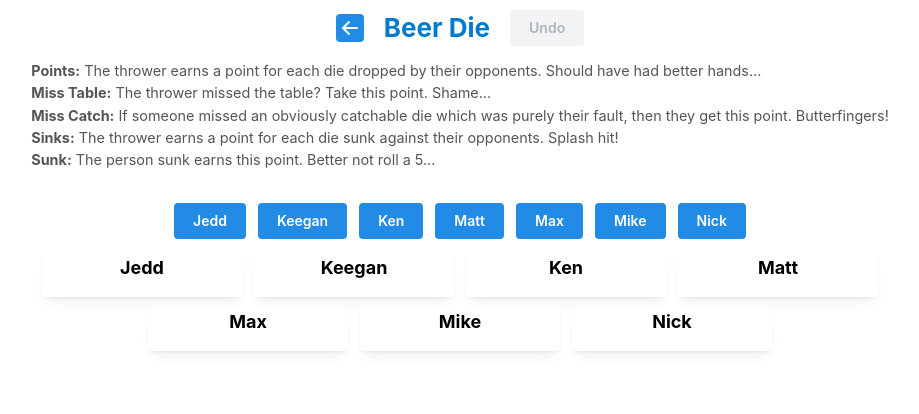
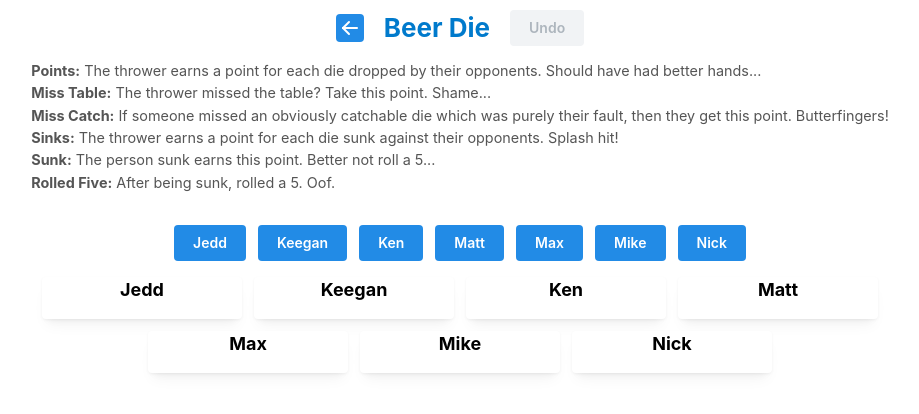
Before and after one commit to KeeganW/party-scoring, a React (Vite) app: page /#/beer_die in a window 1280 px wide. Shown: the top 414 px of the page, without its empty margins (180-1099 px from the left). Built offline with nearby package versions, Linux system fonts and the light colour scheme; no server answers.

Commit message:
Adding rolled 5.

```diff
--- a/src/pages/BeerDie.tsx
+++ b/src/pages/BeerDie.tsx
@@ -35,13 +35,14 @@ export const BeerDie = () => {
       <GenericScoreCardItem enableMinus={!!params.get('minus')} webSocket={webSocket} player={player} action={'missCatchDie'} scores={scores} setHistory={setHistory} setScores={setScores} />,
       <GenericScoreCardItem enableMinus={!!params.get('minus')} webSocket={webSocket} player={player} action={'sinksDie'} scores={scores} setHistory={setHistory} setScores={setScores} />,
       <GenericScoreCardItem enableMinus={!!params.get('minus')} webSocket={webSocket} player={player} action={'sunkDie'} scores={scores} setHistory={setHistory} setScores={setScores} />,
+      <GenericScoreCardItem enableMinus={!!params.get('minus')} webSocket={webSocket} player={player} action={'rolledFiveDie'} scores={scores} setHistory={setHistory} setScores={setScores} />,
     ];
   };
 
   const undoDisabled = !history;
 
-  const { pointsDie, missDie, missCatchDie, sinksDie, sunkDie } = DESCRIPTIONS;
-  const descriptions = { pointsDie, missDie, missCatchDie, sinksDie, sunkDie };
+  const { pointsDie, missDie, missCatchDie, sinksDie, sunkDie, rolledFiveDie } = DESCRIPTIONS;
+  const descriptions = { pointsDie, missDie, missCatchDie, sinksDie, sunkDie, rolledFiveDie };
 
   return (
     <Page title={title} players={players} actions={actions} descriptions={descriptions} undoAction={() => { handleUndo(history, setHistory, setScores, webSocket); }} undoDisabled={undoDisabled} />
--- a/src/pages/Snappa.tsx
+++ b/src/pages/Snappa.tsx
@@ -35,13 +35,14 @@ export const Snappa = () => {
       <GenericScoreCardItem enableMinus={!!params.get('minus')} webSocket={webSocket} player={player} action={'missCatch'} scores={scores} setHistory={setHistory} setScores={setScores} />,
       <GenericScoreCardItem enableMinus={!!params.get('minus')} webSocket={webSocket} player={player} action={'sinks'} scores={scores} setHistory={setHistory} setScores={setScores} />,
       <GenericScoreCardItem enableMinus={!!params.get('minus')} webSocket={webSocket} player={player} action={'sunk'} scores={scores} setHistory={setHistory} setScores={setScores} />,
+      <GenericScoreCardItem enableMinus={!!params.get('minus')} webSocket={webSocket} player={player} action={'rolledFive'} scores={scores} setHistory={setHistory} setScores={setScores} />,
     ];
   };
 
   const undoDisabled = !history;
 
-  const { points, miss, missCatch, sinks, sunk } = DESCRIPTIONS;
-  const descriptions = { points, miss, missCatch, sinks, sunk };
+  const { points, miss, missCatch, sinks, sunk, rolledFive } = DESCRIPTIONS;
+  const descriptions = { points, miss, missCatch, sinks, sunk, rolledFive };
 
   return (
     <Page title={title} players={players} actions={actions} descriptions={descriptions} undoAction={() => { handleUndo(history, setHistory, setScores, webSocket); }} undoDisabled={undoDisabled} />
--- a/src/utils/constants.tsx
+++ b/src/utils/constants.tsx
@@ -21,6 +21,7 @@ export const DESCRIPTIONS: Descriptions = {
   'missCatchDie': { game: 'Beer Die', title: 'Miss Catch', text: 'If someone missed an obviously catchable die which was purely their fault, then they get this point. Butterfingers!' },
   'sinksDie': { game: 'Beer Die', title: 'Sinks', text: 'The thrower earns a point for each die sunk against their opponents. Splash hit!' },
   'sunkDie': { game: 'Beer Die', title: 'Sunk', text: 'The person sunk earns this point. Better not roll a 5...' },
+  'rolledFiveDie': { game: 'Beer Die', title: 'Rolled Five', text: 'After being sunk, rolled a 5. Oof.' },
 
   // Cheers Governor
   'forgot': { game: 'Cheers Governor', title: 'Forgot', text: 'Forgot a rule in Cheers Governor? The person who forgot gets this point. Don\'t forget next time!' },
@@ -65,6 +66,7 @@ export const DESCRIPTIONS: Descriptions = {
   'missCatch': { game: 'Snappa', title: 'Miss Catch', text: 'If someone missed an obviously catchable die which was purely their fault, then they get this point. Butterfingers!' },
   'sinks': { game: 'Snappa', title: 'Sinks', text: 'The thrower earns a point for each die sunk against their opponents. Splash hit!' },
   'sunk': { game: 'Snappa', title: 'Sunk', text: 'The person sunk earns this point. Better not roll a 5...' },
+  'rolledFive': { game: 'Snappa', title: 'Rolled Five', text: 'After being sunk, rolled a 5. Oof.' },
 
   // Wavelength
   'primaryGuessTarget': { game: 'Wavelength', title: 'Hit Target', text: 'The guesser hit the target. They must be on the same wavelength as the hinter!' },
--- a/src/utils/types.tsx
+++ b/src/utils/types.tsx
@@ -11,6 +11,7 @@ export interface BeerDieScore {
   missCatchDie: number;
   sinksDie: number;
   sunkDie: number;
+  rolledFiveDie: number;
 }
 
 export interface CheersGovernorScore {
@@ -64,6 +65,7 @@ export interface SnappaScore {
   missCatch: number;
   sinks: number;
   sunk: number;
+  rolledFive: number;
 }
 
 export interface TeamsScore {
```
